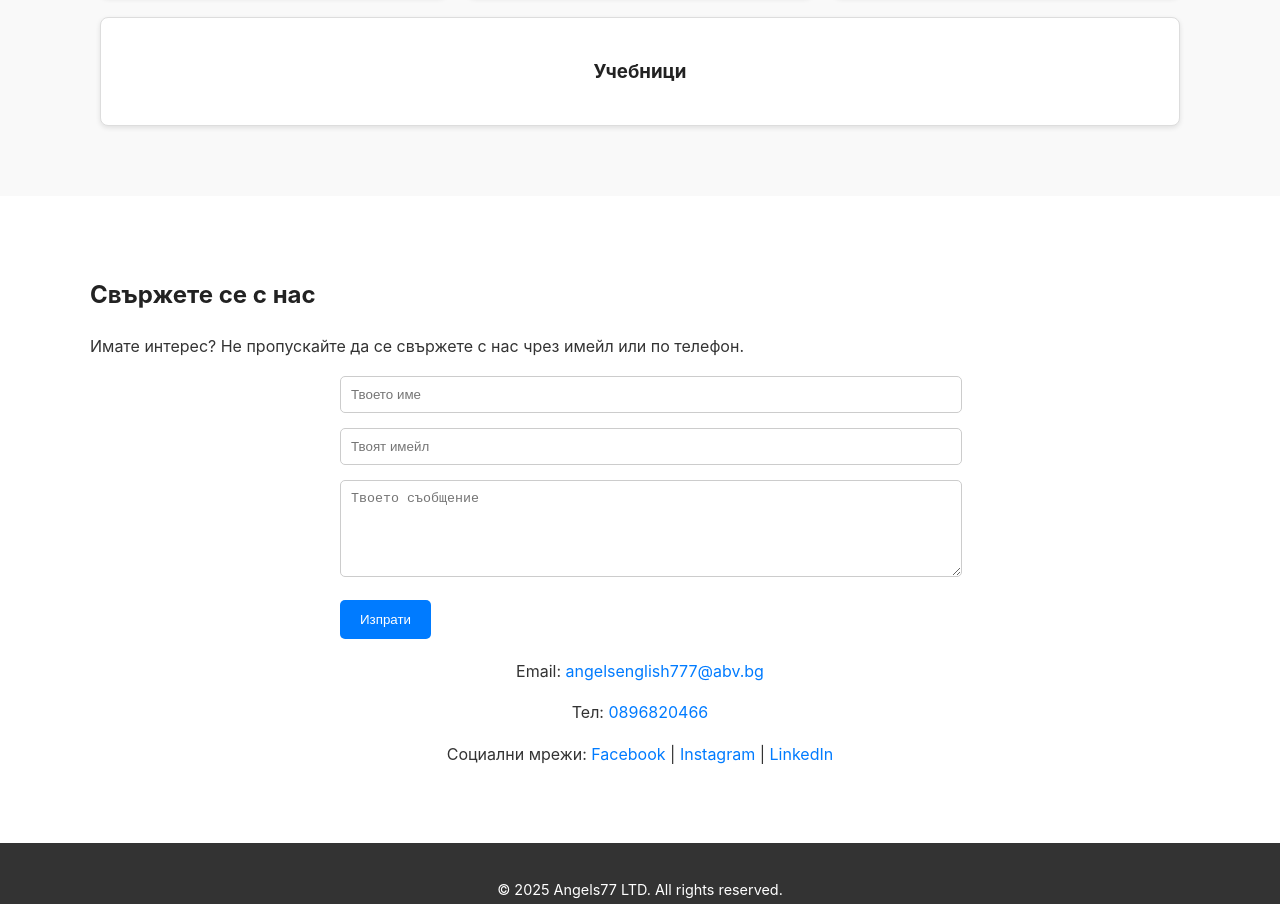
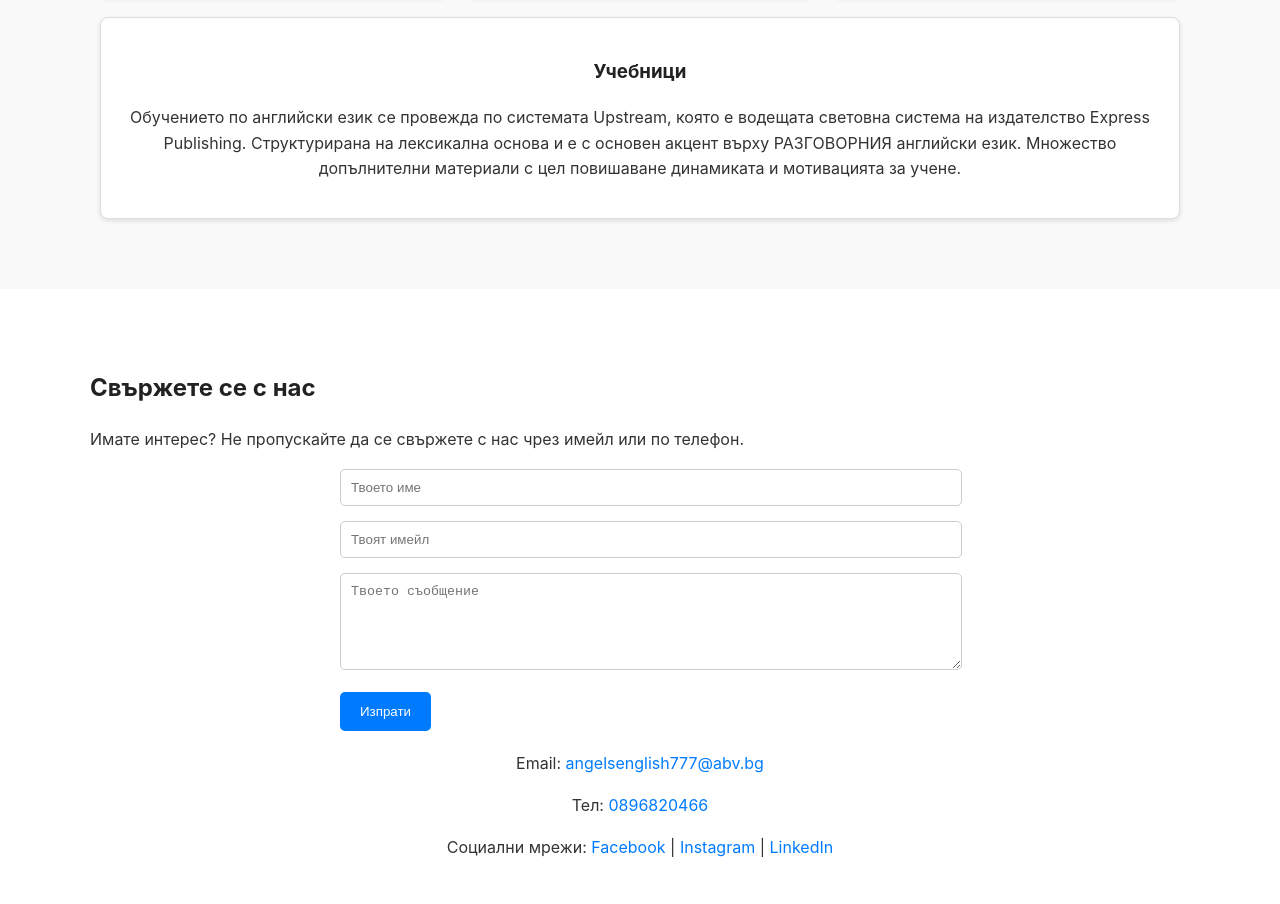
Before and after one commit to EbanIvan/WebPageAngels, a plain HTML site: page index.html in a window 1280 px wide. Shown: the part 1147-2051 px from the top of the page. Drawn offline with Linux system fonts and the light colour scheme.

Commit message:
Update index.html

```diff
--- a/index.html
+++ b/index.html
@@ -59,7 +59,7 @@
                 </div>
                   <div class="card">
                     <h3>Учебници</h3>
-                    <p></p>
+                    <p>Обучението по английски език се провежда по системата Upstream, която е водещата световна система на издателство Express Publishing. Структурирана на лексикална основа и е с основен акцент върху РАЗГОВОРНИЯ английски език. Множество допълнителни материали с цел повишаване динамиката и мотивацията за учене. </p>
                 </div>
             </div>
         </div>
```
